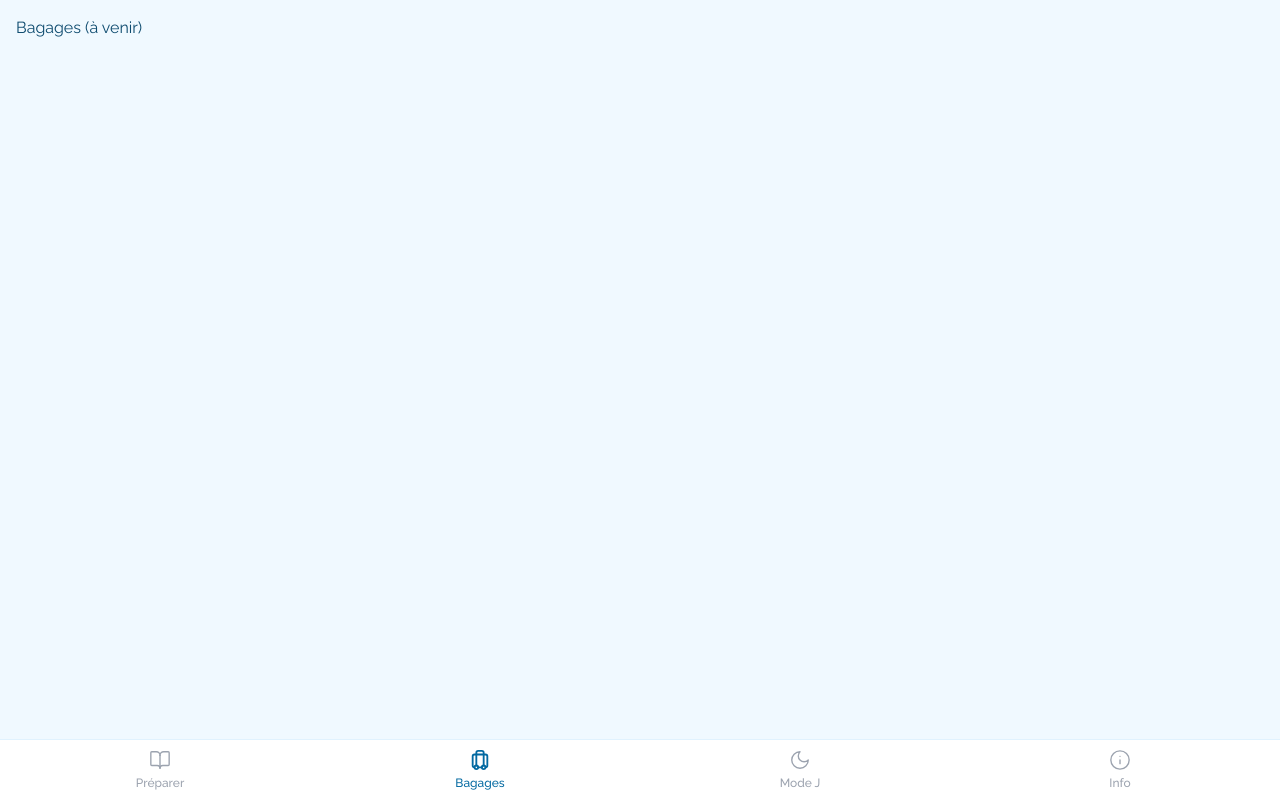
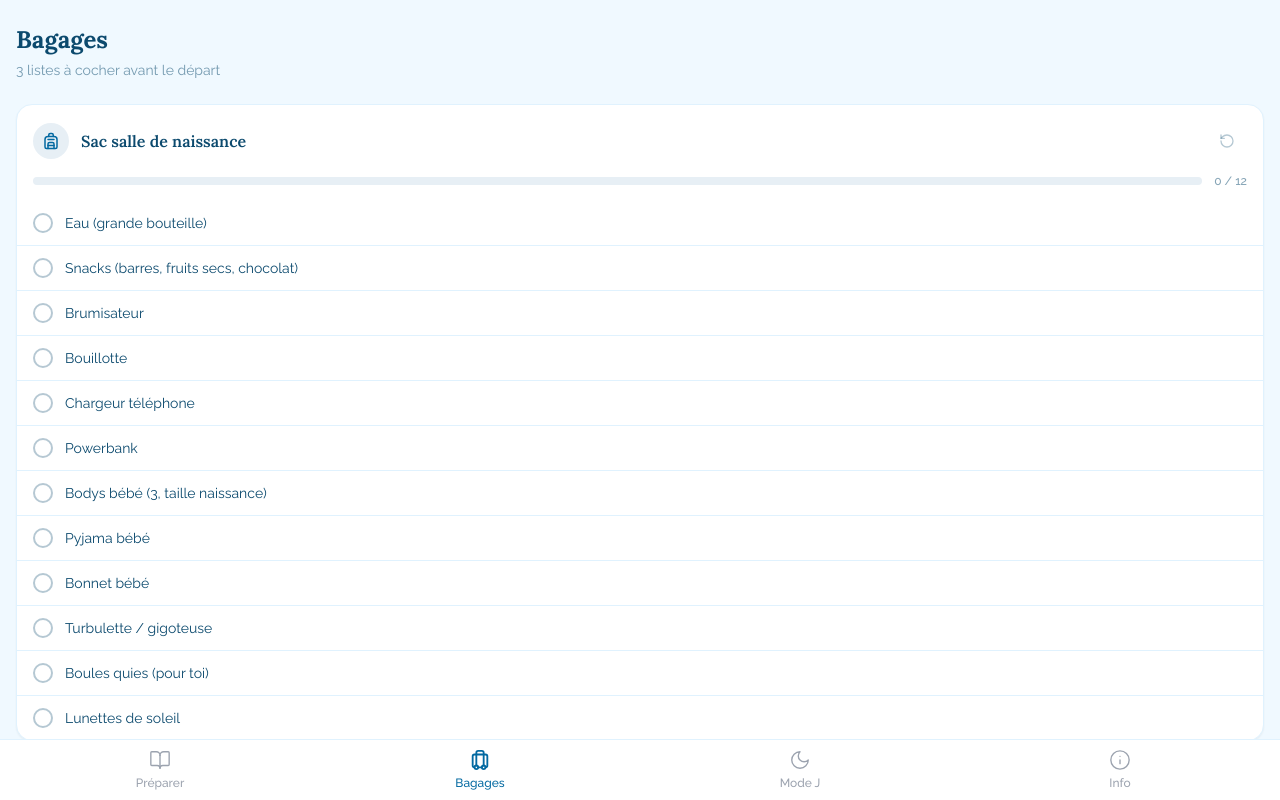
Before and after one commit to odiloncorby-creator/Partner-Birth, a React (Vite) app: page / in a window 1280 px wide. Both pictures are taken after a click on the button "Bagages". Shown: the top 800 px of the page. Built offline with nearby package versions, Linux system fonts and the light colour scheme.

Commit message:
feat: section Bagages — 3 checklists persistées dans localStorage

```diff
--- /dev/null
+++ b/src/components/ChecklistSection.jsx
@@ -0,0 +1,90 @@
+import { Backpack, Baby, Luggage, RotateCcw } from 'lucide-react'
+
+const ICON_MAP = { Backpack, Baby, Luggage }
+
+export default function ChecklistSection({ list, checked, onToggle, onReset }) {
+  const Icon = ICON_MAP[list.icon] ?? Backpack
+  const total = list.items.length
+  const done = list.items.filter((item) => Boolean(checked[item.id])).length
+  const percent = total > 0 ? Math.round((done / total) * 100) : 0
+
+  const handleReset = () => {
+    if (window.confirm(`Réinitialiser "${list.title}" ?`)) {
+      onReset(list.id)
+    }
+  }
+
+  return (
+    <div className="bg-white rounded-2xl border border-border shadow-sm overflow-hidden">
+      {/* En-tête */}
+      <div className="px-4 pt-4 pb-3">
+        <div className="flex items-center justify-between mb-3">
+          <div className="flex items-center gap-3">
+            <div className="flex items-center justify-center w-9 h-9 rounded-full bg-muted">
+              <Icon size={18} className="text-primary" />
+            </div>
+            <h2 className="font-semibold font-serif text-foreground">{list.title}</h2>
+          </div>
+          <button
+            onClick={handleReset}
+            className="flex items-center justify-center w-10 h-10 rounded-full text-foreground/30 hover:text-foreground/60 hover:bg-muted transition-colors"
+            aria-label={`Réinitialiser ${list.title}`}
+          >
+            <RotateCcw size={16} />
+          </button>
+        </div>
+        {/* Barre de progression */}
+        <div className="flex items-center gap-3">
+          <div className="flex-1 h-2 bg-muted rounded-full overflow-hidden">
+            <div
+              className="h-full bg-accent rounded-full transition-all duration-300"
+              style={{ width: `${percent}%` }}
+            />
+          </div>
+          <span className="text-xs font-medium text-foreground/50 shrink-0 tabular-nums">
+            {done} / {total}
+          </span>
+        </div>
+      </div>
+
+      {/* Items */}
+      <div className="divide-y divide-border">
+        {list.items.map((item) => {
+          const isChecked = Boolean(checked[item.id])
+          return (
+            <button
+              key={item.id}
+              onClick={() => onToggle(list.id, item.id)}
+              className="flex items-center gap-3 w-full px-4 py-3 text-left min-h-[44px] transition-colors active:bg-muted/50"
+            >
+              <div
+                className={`flex items-center justify-center w-5 h-5 rounded-full border-2 shrink-0 transition-colors ${
+                  isChecked ? 'bg-accent border-accent' : 'border-foreground/30'
+                }`}
+              >
+                {isChecked && (
+                  <svg viewBox="0 0 12 10" fill="none" className="w-3 h-3">
+                    <path
+                      d="M1 5l3.5 3.5L11 1"
+                      stroke="white"
+                      strokeWidth="2"
+                      strokeLinecap="round"
+                      strokeLinejoin="round"
+                    />
+                  </svg>
+                )}
+              </div>
+              <span
+                className={`text-sm transition-colors ${
+                  isChecked ? 'line-through text-foreground/30' : 'text-foreground'
+                }`}
+              >
+                {item.label}
+              </span>
+            </button>
+          )
+        })}
+      </div>
+    </div>
+  )
+}
--- a/src/pages/Bagages.jsx
+++ b/src/pages/Bagages.jsx
@@ -1,3 +1,48 @@
+import { CHECKLISTS } from '../data/checklists'
+import ChecklistSection from '../components/ChecklistSection'
+import { useLocalStorage } from '../hooks/useLocalStorage'
+
 export default function Bagages() {
-  return <div className="p-4">Bagages (à venir)</div>
+  const [checked, setChecked] = useLocalStorage('pb-checklists', {})
+
+  const toggle = (listId, itemId) => {
+    setChecked({
+      ...checked,
+      [`${listId}::${itemId}`]: !checked[`${listId}::${itemId}`],
+    })
+  }
+
+  const reset = (listId) => {
+    const next = { ...checked }
+    CHECKLISTS.find((l) => l.id === listId)?.items.forEach((item) => {
+      delete next[`${listId}::${item.id}`]
+    })
+    setChecked(next)
+  }
+
+  const getListChecked = (listId) => {
+    const result = {}
+    CHECKLISTS.find((l) => l.id === listId)?.items.forEach((item) => {
+      result[item.id] = Boolean(checked[`${listId}::${item.id}`])
+    })
+    return result
+  }
+
+  return (
+    <div className="px-4 pt-6 pb-4">
+      <h1 className="text-2xl font-bold font-serif text-foreground mb-1">Bagages</h1>
+      <p className="text-sm text-foreground/55 mb-6">3 listes à cocher avant le départ</p>
+      <div className="flex flex-col gap-4">
+        {CHECKLISTS.map((list) => (
+          <ChecklistSection
+            key={list.id}
+            list={list}
+            checked={getListChecked(list.id)}
+            onToggle={toggle}
+            onReset={reset}
+          />
+        ))}
+      </div>
+    </div>
+  )
 }
```
